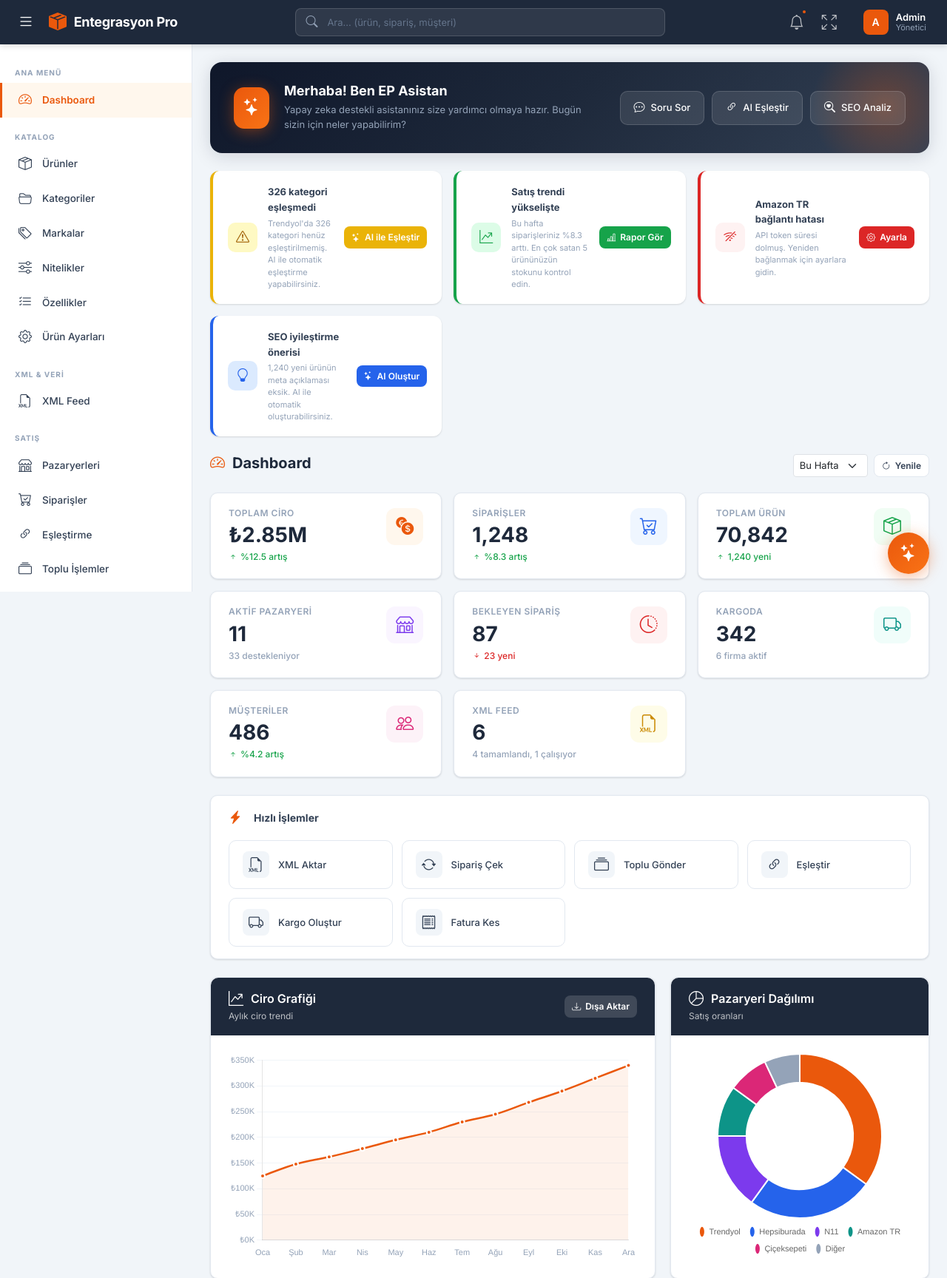
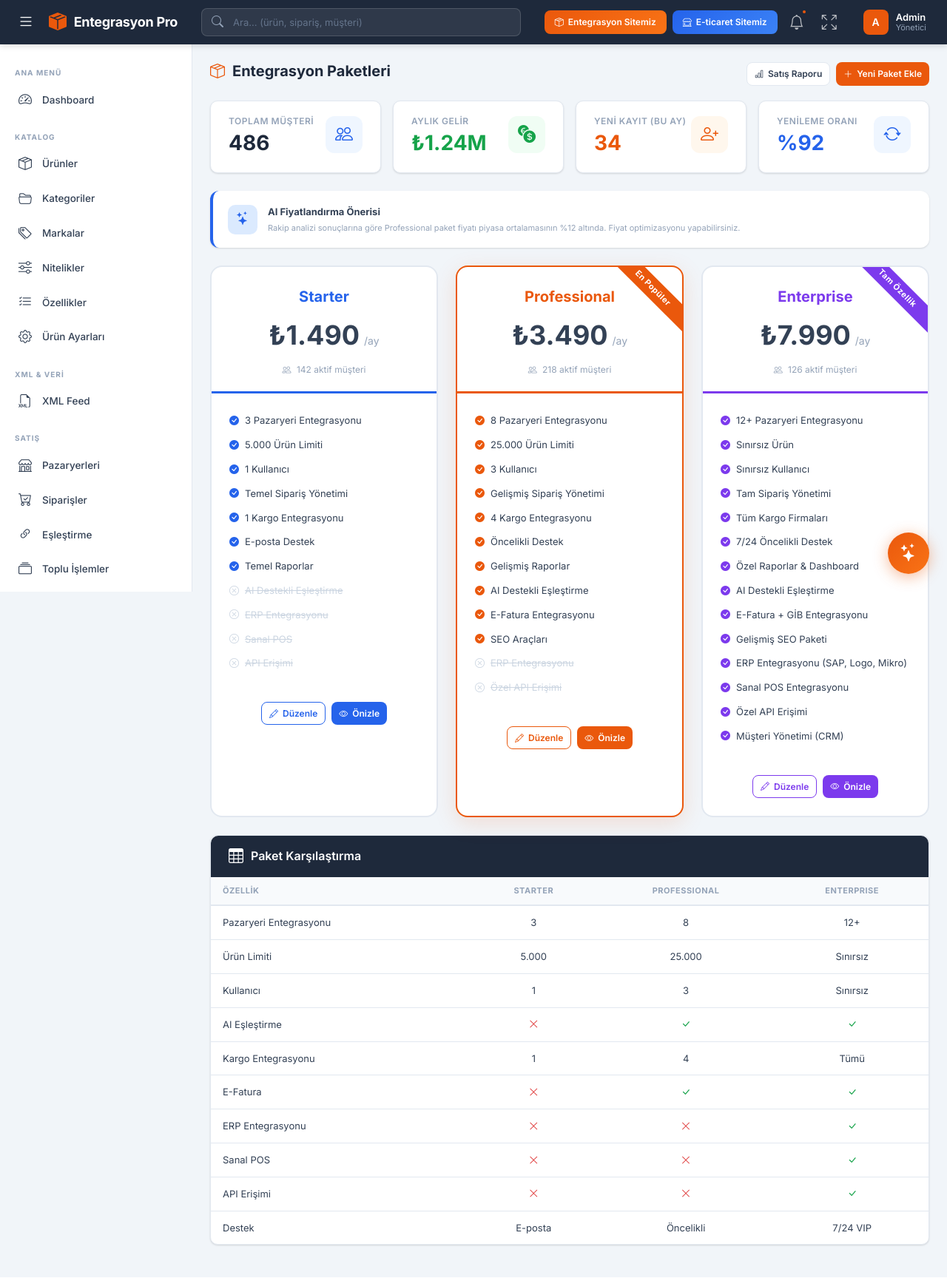
Before and after one commit to ahmtilri-glitch/entegrasyon-sistemi, a PHP site: page /index.php?page=entegrasyon-satis in a window 1280 px wide. Shown: the top 1728 px of the page at 74% size. Run offline with PHP 8.4, Linux system fonts and the light colour scheme.

Commit message:
Entegrasyon Satış sayfası, Müşteri Paneli ve üst menü navigasyon butonları eklendi
- Entegrasyon Satış sayfası: 3 paket kartı (Starter, Professional, Enterprise), karşılaştırma tablosu, paket ekleme modalı
- Müşteri Paneli: Müşteri bilgi kartı, pazaryeri durumları, abonelik bilgileri, son işlemler
- Üst menüye 'Entegrasyon Sitemiz' ve 'E-ticaret Sitemiz' butonları eklendi
- Sidebar'a 'SATIŞ YÖNETİMİ' grubu altında yeni sayfalar eklendi
- CSS: Pricing kartları, modal, activity list, topbar site butonları stilleri

Co-Authored-By: Ahmet İLERİ <ahmtilri@gmail.com>

```diff
--- a/assets/css/style.css
+++ b/assets/css/style.css
@@ -1352,6 +1352,234 @@ body.sidebar-collapsed .ep-main-content {
     flex-wrap: wrap;
 }
 
+/* ── Topbar Site Butonları ───────────────────────────────────── */
+.ep-topbar-site-btn {
+    display: inline-flex;
+    align-items: center;
+    gap: 6px;
+    padding: 6px 14px;
+    border-radius: 8px;
+    font-size: 12px;
+    font-weight: 600;
+    text-decoration: none;
+    transition: all 0.2s;
+    white-space: nowrap;
+}
+
+.ep-site-btn-entegrasyon {
+    background: linear-gradient(135deg, #ea580c, #f97316);
+    color: #fff;
+}
+.ep-site-btn-entegrasyon:hover {
+    background: linear-gradient(135deg, #c2410c, #ea580c);
+    color: #fff;
+    transform: translateY(-1px);
+    box-shadow: 0 4px 12px rgba(234,88,12,0.3);
+}
+
+.ep-site-btn-eticaret {
+    background: linear-gradient(135deg, #2563eb, #3b82f6);
+    color: #fff;
+}
+.ep-site-btn-eticaret:hover {
+    background: linear-gradient(135deg, #1d4ed8, #2563eb);
+    color: #fff;
+    transform: translateY(-1px);
+    box-shadow: 0 4px 12px rgba(37,99,235,0.3);
+}
+
+/* ── Pricing / Paket Kartları ───────────────────────────────── */
+.ep-pricing-grid {
+    display: grid;
+    grid-template-columns: repeat(3, 1fr);
+    gap: 24px;
+    margin-bottom: 24px;
+}
+
+.ep-pricing-card {
+    background: #fff;
+    border-radius: 16px;
+    border: 2px solid #e2e8f0;
+    overflow: hidden;
+    position: relative;
+    transition: all 0.3s;
+}
+.ep-pricing-card:hover {
+    transform: translateY(-4px);
+    box-shadow: 0 12px 40px rgba(0,0,0,0.1);
+}
+
+.ep-pricing-popular {
+    border-color: #ea580c;
+    box-shadow: 0 8px 30px rgba(234,88,12,0.15);
+}
+
+.ep-pricing-badge {
+    position: absolute;
+    top: 16px;
+    right: -32px;
+    transform: rotate(45deg);
+    padding: 4px 40px;
+    font-size: 11px;
+    font-weight: 700;
+    color: #fff;
+    letter-spacing: 0.5px;
+}
+
+.ep-pricing-header {
+    padding: 28px 24px 20px;
+    text-align: center;
+    border-bottom: 3px solid #e2e8f0;
+}
+.ep-pricing-header h3 {
+    font-size: 20px;
+    font-weight: 700;
+    margin: 0 0 12px;
+}
+
+.ep-pricing-price {
+    margin-bottom: 8px;
+}
+.ep-pricing-amount {
+    font-size: 36px;
+    font-weight: 800;
+    color: var(--ep-text);
+}
+.ep-pricing-period {
+    font-size: 14px;
+    color: var(--ep-text-light);
+    margin-left: 2px;
+}
+
+.ep-pricing-customers {
+    font-size: 12px;
+    color: var(--ep-text-light);
+}
+.ep-pricing-customers i {
+    margin-right: 4px;
+}
+
+.ep-pricing-body {
+    padding: 20px 24px;
+}
+
+.ep-pricing-features {
+    list-style: none;
+    padding: 0;
+    margin: 0;
+}
+.ep-pricing-features li {
+    padding: 6px 0;
+    font-size: 13px;
+    display: flex;
+    align-items: center;
+    gap: 8px;
+}
+.ep-feature-disabled {
+    color: #cbd5e1;
+    text-decoration: line-through;
+}
+
+.ep-pricing-footer {
+    padding: 16px 24px 24px;
+    display: flex;
+    gap: 8px;
+    justify-content: center;
+}
+
+/* ── Modal ──────────────────────────────────────────────────── */
+.ep-modal-overlay {
+    position: fixed;
+    top: 0;
+    left: 0;
+    right: 0;
+    bottom: 0;
+    background: rgba(0,0,0,0.5);
+    z-index: 9999;
+    display: flex;
+    align-items: center;
+    justify-content: center;
+    backdrop-filter: blur(4px);
+}
+
+.ep-modal {
+    background: #fff;
+    border-radius: 16px;
+    width: 90%;
+    max-width: 640px;
+    max-height: 85vh;
+    overflow-y: auto;
+    box-shadow: 0 20px 60px rgba(0,0,0,0.2);
+}
+
+.ep-modal-header {
+    padding: 20px 24px;
+    border-bottom: 1px solid #e2e8f0;
+    display: flex;
+    align-items: center;
+    justify-content: space-between;
+}
+.ep-modal-header h3 {
+    margin: 0;
+    font-size: 16px;
+    font-weight: 700;
+}
+.ep-modal-close {
+    background: none;
+    border: none;
+    font-size: 24px;
+    cursor: pointer;
+    color: var(--ep-text-light);
+    line-height: 1;
+}
+.ep-modal-close:hover {
+    color: var(--ep-danger);
+}
+
+.ep-modal-body {
+    padding: 24px;
+}
+
+.ep-modal-footer {
+    padding: 16px 24px;
+    border-top: 1px solid #e2e8f0;
+    display: flex;
+    gap: 8px;
+    justify-content: flex-end;
+}
+
+/* ── Activity List ──────────────────────────────────────────── */
+.ep-activity-list {
+    padding: 0;
+}
+.ep-activity-item {
+    display: flex;
+    align-items: flex-start;
+    gap: 12px;
+    padding: 12px 20px;
+    border-bottom: 1px solid #f1f5f9;
+}
+.ep-activity-item:last-child {
+    border-bottom: none;
+}
+.ep-activity-dot {
+    width: 8px;
+    height: 8px;
+    border-radius: 50%;
+    margin-top: 5px;
+    flex-shrink: 0;
+}
+.ep-activity-text {
+    font-size: 13px;
+    font-weight: 500;
+    color: var(--ep-text);
+}
+.ep-activity-time {
+    font-size: 11px;
+    color: var(--ep-text-light);
+    margin-top: 2px;
+}
+
 /* ── Responsive AI ───────────────────────────────────────────── */
 @media (max-width: 992px) {
     .ep-ai-banner-content {
--- a/includes/header.php
+++ b/includes/header.php
@@ -41,6 +41,14 @@ if (!defined('EP_ROOT')) die('Doğrudan erişim yasak.');
             </div>
         </div>
         <div class="ep-topbar-right">
+            <a href="index.php?page=entegrasyon-satis" class="ep-topbar-site-btn ep-site-btn-entegrasyon" title="Entegrasyon Sitemiz">
+                <i class="bi bi-box-seam"></i>
+                <span>Entegrasyon Sitemiz</span>
+            </a>
+            <a href="#" class="ep-topbar-site-btn ep-site-btn-eticaret" title="E-ticaret Sitemiz">
+                <i class="bi bi-shop-window"></i>
+                <span>E-ticaret Sitemiz</span>
+            </a>
             <button class="ep-topbar-btn ep-notification-btn" title="Bildirimler">
                 <i class="bi bi-bell"></i>
                 <span class="ep-badge-dot"></span>
--- a/includes/sidebar.php
+++ b/includes/sidebar.php
@@ -38,6 +38,10 @@ $menu_items = [
     ['group' => 'PAZARLAMA'],
     ['page' => 'seo',           'icon' => 'bi-search-heart',     'label' => 'SEO'],
 
+    ['group' => 'SATIŞ YÖNETİMİ'],
+    ['page' => 'entegrasyon-satis', 'icon' => 'bi-box-seam',    'label' => 'Entegrasyon Satış'],
+    ['page' => 'musteri-paneli',    'icon' => 'bi-person-workspace', 'label' => 'Müşteri Paneli'],
+
     ['group' => 'YÖNETİM'],
     ['page' => 'musteriler',    'icon' => 'bi-people',           'label' => 'Müşteriler'],
     ['page' => 'muhasebe',      'icon' => 'bi-calculator',       'label' => 'Ön Muhasebe'],
--- a/index.php
+++ b/index.php
@@ -38,6 +38,8 @@ $allowed_pages = [
     'destek'                 => 'pages/destek.php',
     'loglar'                 => 'pages/loglar.php',
     'ayarlar'                => 'pages/ayarlar.php',
+    'entegrasyon-satis'      => 'pages/entegrasyon-satis.php',
+    'musteri-paneli'         => 'pages/musteri-paneli.php',
 ];
 
 // Sayfa var mı kontrol et
@@ -74,6 +76,8 @@ $page_titles = [
     'destek'        => 'Destek',
     'loglar'        => 'Loglar',
     'ayarlar'       => 'Ayarlar',
+    'entegrasyon-satis' => 'Entegrasyon Satış',
+    'musteri-paneli'    => 'Müşteri Paneli',
 ];
 
 $page_title = $page_titles[$page] ?? 'Entegrasyon Pro';
--- /dev/null
+++ b/pages/entegrasyon-satis.php
@@ -0,0 +1,303 @@
+<?php
+/**
+ * Entegrasyon Satış — Paket ve fiyatlandırma yönetimi
+ */
+if (!defined('EP_ROOT')) die('Doğrudan erişim yasak.');
+
+$paketler = [
+    [
+        'name' => 'Starter',
+        'price' => '₺1.490',
+        'period' => '/ay',
+        'color' => '#2563eb',
+        'badge' => '',
+        'features' => [
+            '3 Pazaryeri Entegrasyonu',
+            '5.000 Ürün Limiti',
+            '1 Kullanıcı',
+            'Temel Sipariş Yönetimi',
+            '1 Kargo Entegrasyonu',
+            'E-posta Destek',
+            'Temel Raporlar',
+        ],
+        'disabled' => [
+            'AI Destekli Eşleştirme',
+            'ERP Entegrasyonu',
+            'Sanal POS',
+            'API Erişimi',
+        ],
+        'customers' => 142,
+    ],
+    [
+        'name' => 'Professional',
+        'price' => '₺3.490',
+        'period' => '/ay',
+        'color' => '#ea580c',
+        'badge' => 'En Popüler',
+        'features' => [
+            '8 Pazaryeri Entegrasyonu',
+            '25.000 Ürün Limiti',
+            '3 Kullanıcı',
+            'Gelişmiş Sipariş Yönetimi',
+            '4 Kargo Entegrasyonu',
+            'Öncelikli Destek',
+            'Gelişmiş Raporlar',
+            'AI Destekli Eşleştirme',
+            'E-Fatura Entegrasyonu',
+            'SEO Araçları',
+        ],
+        'disabled' => [
+            'ERP Entegrasyonu',
+            'Özel API Erişimi',
+        ],
+        'customers' => 218,
+    ],
+    [
+        'name' => 'Enterprise',
+        'price' => '₺7.990',
+        'period' => '/ay',
+        'color' => '#7c3aed',
+        'badge' => 'Tam Özellik',
+        'features' => [
+            '12+ Pazaryeri Entegrasyonu',
+            'Sınırsız Ürün',
+            'Sınırsız Kullanıcı',
+            'Tam Sipariş Yönetimi',
+            'Tüm Kargo Firmaları',
+            '7/24 Öncelikli Destek',
+            'Özel Raporlar & Dashboard',
+            'AI Destekli Eşleştirme',
+            'E-Fatura + GİB Entegrasyonu',
+            'Gelişmiş SEO Paketi',
+            'ERP Entegrasyonu (SAP, Logo, Mikro)',
+            'Sanal POS Entegrasyonu',
+            'Özel API Erişimi',
+            'Müşteri Yönetimi (CRM)',
+        ],
+        'disabled' => [],
+        'customers' => 126,
+    ],
+];
+?>
+
+<div class="ep-section-header">
+    <h1 class="ep-section-title"><i class="bi bi-box-seam"></i> Entegrasyon Paketleri</h1>
+    <div class="d-flex gap-2">
+        <button class="ep-btn ep-btn-outline ep-btn-sm"><i class="bi bi-bar-chart"></i> Satış Raporu</button>
+        <button class="ep-btn ep-btn-primary ep-btn-sm" onclick="document.getElementById('paketEkleModal').style.display='flex'"><i class="bi bi-plus-lg"></i> Yeni Paket Ekle</button>
+    </div>
+</div>
+
+<!-- Satış İstatistikleri -->
+<div class="ep-stat-grid" style="grid-template-columns: repeat(4, 1fr);">
+    <div class="ep-stat-card">
+        <div class="ep-stat-info"><h4>Toplam Müşteri</h4><div class="ep-stat-value">486</div></div>
+        <div class="ep-stat-icon blue"><i class="bi bi-people"></i></div>
+    </div>
+    <div class="ep-stat-card">
+        <div class="ep-stat-info"><h4>Aylık Gelir</h4><div class="ep-stat-value" style="color:var(--ep-success);">₺1.24M</div></div>
+        <div class="ep-stat-icon green"><i class="bi bi-currency-exchange"></i></div>
+    </div>
+    <div class="ep-stat-card">
+        <div class="ep-stat-info"><h4>Yeni Kayıt (Bu Ay)</h4><div class="ep-stat-value" style="color:var(--ep-accent);">34</div></div>
+        <div class="ep-stat-icon orange"><i class="bi bi-person-plus"></i></div>
+    </div>
+    <div class="ep-stat-card">
+        <div class="ep-stat-info"><h4>Yenileme Oranı</h4><div class="ep-stat-value" style="color:var(--ep-info);">%92</div></div>
+        <div class="ep-stat-icon blue"><i class="bi bi-arrow-repeat"></i></div>
+    </div>
+</div>
+
+<div class="ep-ai-suggestion-card info" style="margin-bottom: 24px;">
+    <div class="ep-ai-suggestion-icon"><i class="bi bi-stars"></i></div>
+    <div class="ep-ai-suggestion-content">
+        <strong>AI Fiyatlandırma Önerisi</strong>
+        <p>Rakip analizi sonuçlarına göre Professional paket fiyatı piyasa ortalamasının %12 altında. Fiyat optimizasyonu yapabilirsiniz.</p>
+    </div>
+</div>
+
+<!-- Paket Kartları -->
+<div class="ep-pricing-grid">
+    <?php foreach ($paketler as $i => $paket): ?>
+    <div class="ep-pricing-card <?= $paket['badge'] === 'En Popüler' ? 'ep-pricing-popular' : '' ?>">
+        <?php if ($paket['badge']): ?>
+        <div class="ep-pricing-badge" style="background:<?= $paket['color'] ?>;"><?= $paket['badge'] ?></div>
+        <?php endif; ?>
+
+        <div class="ep-pricing-header" style="border-bottom-color:<?= $paket['color'] ?>;">
+            <h3 style="color:<?= $paket['color'] ?>;"><?= $paket['name'] ?></h3>
+            <div class="ep-pricing-price">
+                <span class="ep-pricing-amount"><?= $paket['price'] ?></span>
+                <span class="ep-pricing-period"><?= $paket['period'] ?></span>
+            </div>
+            <div class="ep-pricing-customers">
+                <i class="bi bi-people"></i> <?= $paket['customers'] ?> aktif müşteri
+            </div>
+        </div>
+
+        <div class="ep-pricing-body">
+            <ul class="ep-pricing-features">
+                <?php foreach ($paket['features'] as $feature): ?>
+                <li class="ep-feature-included">
+                    <i class="bi bi-check-circle-fill" style="color:<?= $paket['color'] ?>;"></i>
+                    <?= $feature ?>
+                </li>
+                <?php endforeach; ?>
+                <?php foreach ($paket['disabled'] as $feature): ?>
+                <li class="ep-feature-disabled">
+                    <i class="bi bi-x-circle" style="color:#cbd5e1;"></i>
+                    <?= $feature ?>
+                </li>
+                <?php endforeach; ?>
+            </ul>
+        </div>
+
+        <div class="ep-pricing-footer">
+            <button class="ep-btn ep-btn-outline ep-btn-sm" style="border-color:<?= $paket['color'] ?>;color:<?= $paket['color'] ?>;">
+                <i class="bi bi-pencil"></i> Düzenle
+            </button>
+            <button class="ep-btn ep-btn-sm" style="background:<?= $paket['color'] ?>;color:#fff;">
+                <i class="bi bi-eye"></i> Önizle
+            </button>
+        </div>
+    </div>
+    <?php endforeach; ?>
+</div>
+
+<!-- Paket Karşılaştırma Tablosu -->
+<div class="ep-card" style="margin-top: 24px;">
+    <div class="ep-card-header">
+        <h3><i class="bi bi-table"></i> Paket Karşılaştırma</h3>
+    </div>
+    <div class="ep-card-body" style="padding: 0;">
+        <table class="ep-table">
+            <thead>
+                <tr>
+                    <th>ÖZELLİK</th>
+                    <th style="text-align:center;">STARTER</th>
+                    <th style="text-align:center;">PROFESSIONAL</th>
+                    <th style="text-align:center;">ENTERPRISE</th>
+                </tr>
+            </thead>
+            <tbody>
+                <tr>
+                    <td>Pazaryeri Entegrasyonu</td>
+                    <td style="text-align:center;">3</td>
+                    <td style="text-align:center;">8</td>
+                    <td style="text-align:center;">12+</td>
+                </tr>
+                <tr>
+                    <td>Ürün Limiti</td>
+                    <td style="text-align:center;">5.000</td>
+                    <td style="text-align:center;">25.000</td>
+                    <td style="text-align:center;">Sınırsız</td>
+                </tr>
+                <tr>
+                    <td>Kullanıcı</td>
+                    <td style="text-align:center;">1</td>
+                    <td style="text-align:center;">3</td>
+                    <td style="text-align:center;">Sınırsız</td>
+                </tr>
+                <tr>
+                    <td>AI Eşleştirme</td>
+                    <td style="text-align:center;"><i class="bi bi-x-lg" style="color:#dc2626;"></i></td>
+                    <td style="text-align:center;"><i class="bi bi-check-lg" style="color:#16a34a;"></i></td>
+                    <td style="text-align:center;"><i class="bi bi-check-lg" style="color:#16a34a;"></i></td>
+                </tr>
+                <tr>
+                    <td>Kargo Entegrasyonu</td>
+                    <td style="text-align:center;">1</td>
+                    <td style="text-align:center;">4</td>
+                    <td style="text-align:center;">Tümü</td>
+                </tr>
+                <tr>
+                    <td>E-Fatura</td>
+                    <td style="text-align:center;"><i class="bi bi-x-lg" style="color:#dc2626;"></i></td>
+                    <td style="text-align:center;"><i class="bi bi-check-lg" style="color:#16a34a;"></i></td>
+                    <td style="text-align:center;"><i class="bi bi-check-lg" style="color:#16a34a;"></i></td>
+                </tr>
+                <tr>
+                    <td>ERP Entegrasyonu</td>
+                    <td style="text-align:center;"><i class="bi bi-x-lg" style="color:#dc2626;"></i></td>
+                    <td style="text-align:center;"><i class="bi bi-x-lg" style="color:#dc2626;"></i></td>
+                    <td style="text-align:center;"><i class="bi bi-check-lg" style="color:#16a34a;"></i></td>
+                </tr>
+                <tr>
+                    <td>Sanal POS</td>
+                    <td style="text-align:center;"><i class="bi bi-x-lg" style="color:#dc2626;"></i></td>
+                    <td style="text-align:center;"><i class="bi bi-x-lg" style="color:#dc2626;"></i></td>
+                    <td style="text-align:center;"><i class="bi bi-check-lg" style="color:#16a34a;"></i></td>
+                </tr>
+                <tr>
+                    <td>API Erişimi</td>
+                    <td style="text-align:center;"><i class="bi bi-x-lg" style="color:#dc2626;"></i></td>
+                    <td style="text-align:center;"><i class="bi bi-x-lg" style="color:#dc2626;"></i></td>
+                    <td style="text-align:center;"><i class="bi bi-check-lg" style="color:#16a34a;"></i></td>
+                </tr>
+                <tr>
+                    <td>Destek</td>
+                    <td style="text-align:center;">E-posta</td>
+                    <td style="text-align:center;">Öncelikli</td>
+                    <td style="text-align:center;">7/24 VIP</td>
+                </tr>
+            </tbody>
+        </table>
+    </div>
+</div>
+
+<!-- Paket Ekleme Modal -->
+<div id="paketEkleModal" class="ep-modal-overlay" style="display:none;">
+    <div class="ep-modal">
+        <div class="ep-modal-header">
+            <h3><i class="bi bi-plus-circle"></i> Yeni Paket Ekle</h3>
+            <button class="ep-modal-close" onclick="document.getElementById('paketEkleModal').style.display='none'">&times;</button>
+        </div>
+        <div class="ep-modal-body">
+            <div class="row g-3">
+                <div class="col-md-6">
+                    <label class="form-label">Paket Adı</label>
+                    <input type="text" class="form-control" placeholder="Örn: Premium">
+                </div>
+                <div class="col-md-3">
+                    <label class="form-label">Fiyat (₺)</label>
+                    <input type="number" class="form-control" placeholder="4990">
+                </div>
+                <div class="col-md-3">
+                    <label class="form-label">Periyot</label>
+                    <select class="form-select">
+                        <option>/ay</option>
+                        <option>/yıl</option>
+                    </select>
+                </div>
+                <div class="col-md-4">
+                    <label class="form-label">Pazaryeri Limiti</label>
+                    <input type="number" class="form-control" placeholder="5">
+                </div>
+                <div class="col-md-4">
+                    <label class="form-label">Ürün Limiti</label>
+                    <input type="number" class="form-control" placeholder="10000">
+                </div>
+                <div class="col-md-4">
+                    <label class="form-label">Kullanıcı Limiti</label>
+                    <input type="number" class="form-control" placeholder="2">
+                </div>
+                <div class="col-md-6">
+                    <label class="form-label">Tema Rengi</label>
+                    <input type="color" class="form-control form-control-color" value="#ea580c">
+                </div>
+                <div class="col-md-6">
+                    <label class="form-label">Rozet</label>
+                    <input type="text" class="form-control" placeholder="Örn: Yeni, Popüler">
+                </div>
+                <div class="col-12">
+                    <label class="form-label">Özellikler (her satıra bir özellik)</label>
+                    <textarea class="form-control" rows="5" placeholder="AI Destekli Eşleştirme&#10;5 Kargo Entegrasyonu&#10;E-Fatura Entegrasyonu"></textarea>
+                </div>
+            </div>
+        </div>
+        <div class="ep-modal-footer">
+            <button class="ep-btn ep-btn-secondary" onclick="document.getElementById('paketEkleModal').style.display='none'">İptal</button>
+            <button class="ep-btn ep-btn-primary"><i class="bi bi-check-lg"></i> Paketi Kaydet</button>
+        </div>
+    </div>
+</div>
```
Also changed, not shown: pages/musteri-paneli.php (added, +203 -0 lines).
